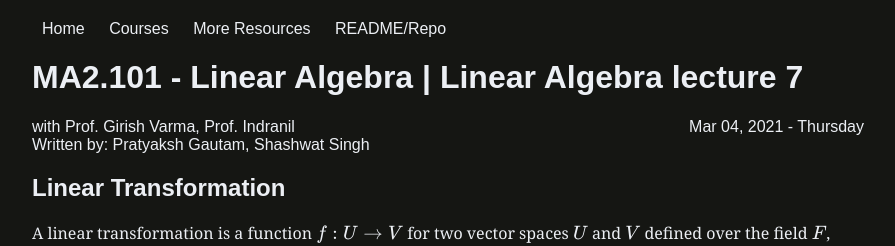
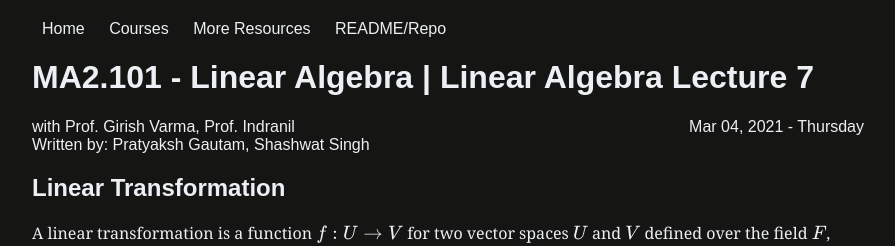
Before and after one commit to iiit-notebook/iiit-notebook.github.io, a Jekyll site: the page built from _notes/linear-algebra/linear-algebra-7.md, in a window 1280 px wide. Shown: the top 246 px of the page, without its empty margins (192-1087 px from the left). Built offline with Jekyll 4.4.1, drawn with Linux system fonts in a browser that asks for light colours; formulas are drawn with MathJax 3.

```diff
--- a/_notes/linear-algebra/linear-algebra-7.md
+++ b/_notes/linear-algebra/linear-algebra-7.md
@@ -1,5 +1,5 @@
 ---
-title: Linear Algebra lecture 7
+title: Linear Algebra Lecture 7
 date: 2021-03-04
 author: Pratyaksh Gautam, Shashwat Singh
 code: ma2.101
```
